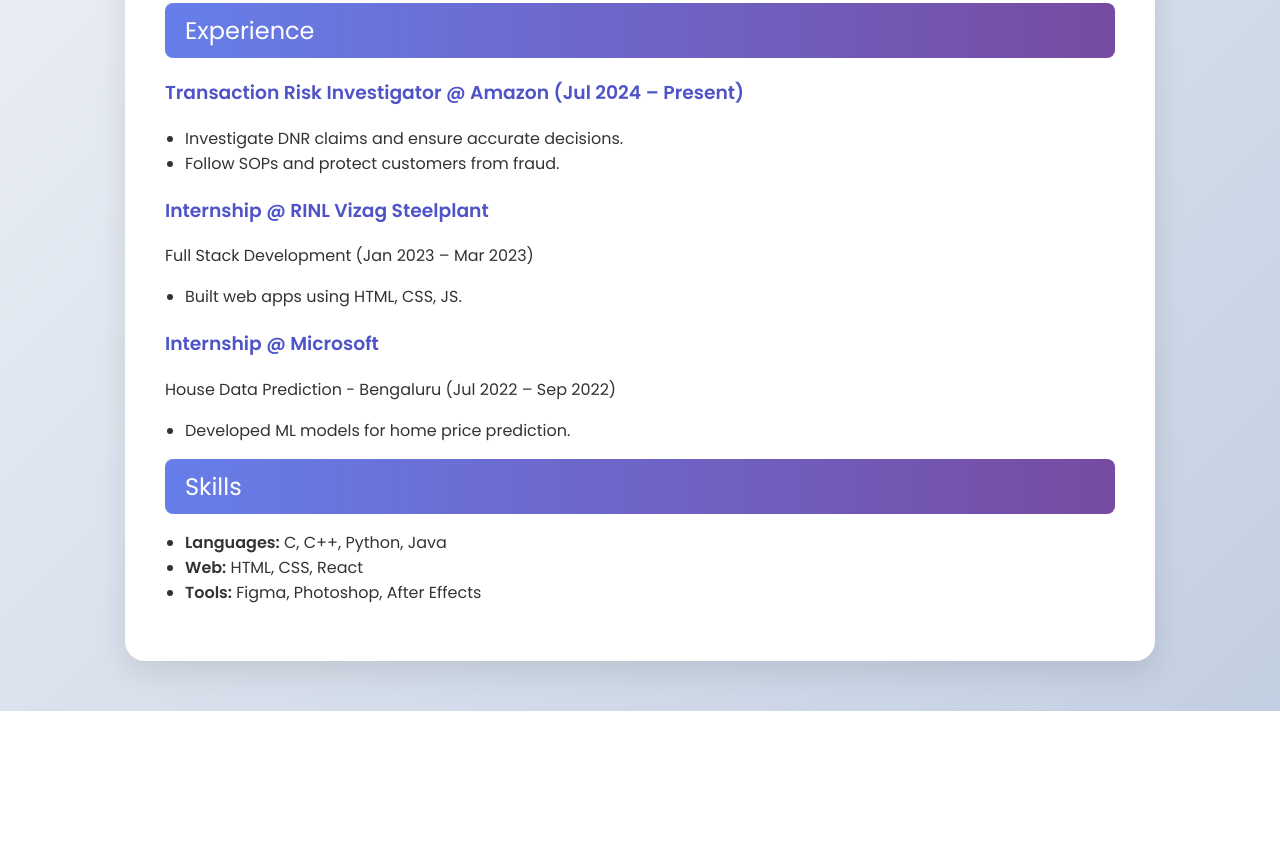
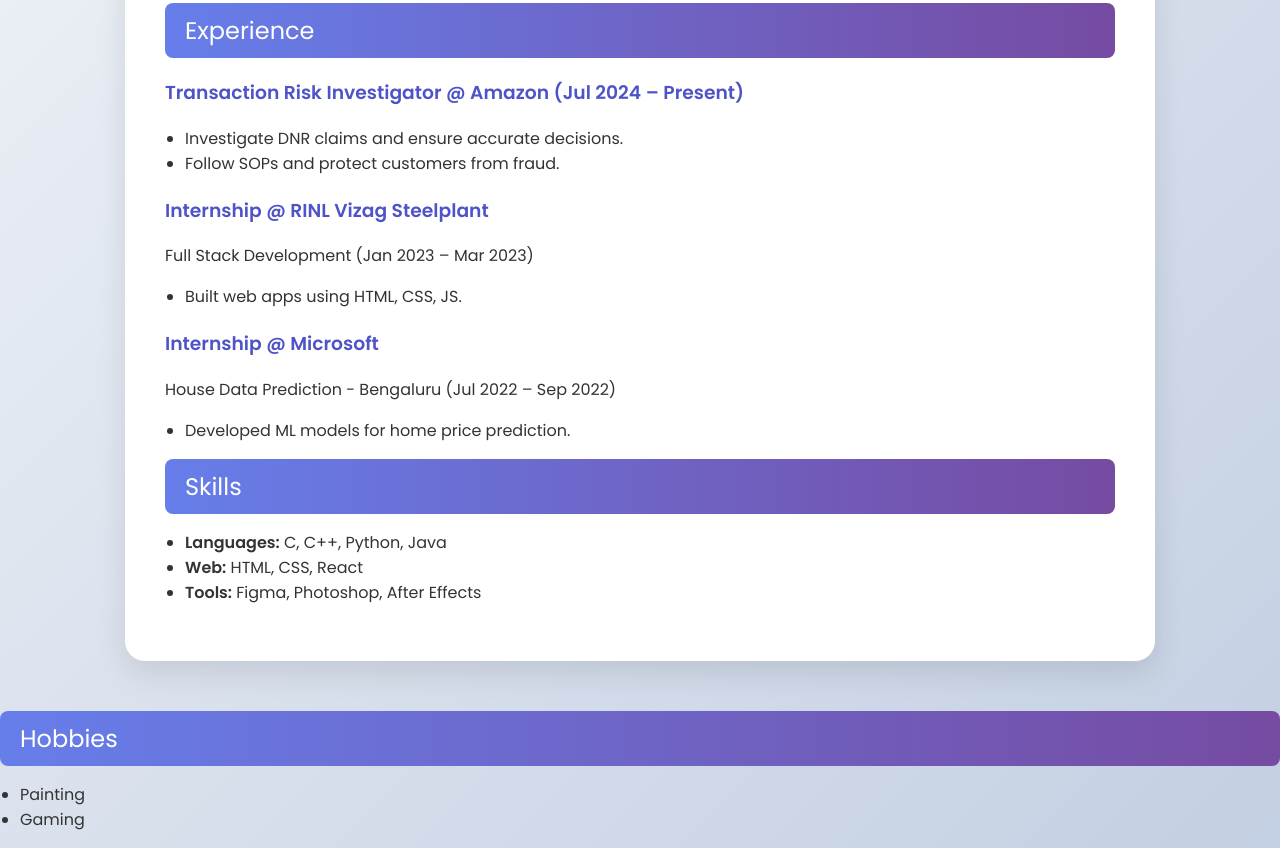
Before and after one commit to Kjaswanthaditya/jaswanthresume, a plain HTML site: page index.html in a window 1280 px wide. Shown: the part 624-1472 px from the top of the page. Before the commit the page ends 1335 px from the top, so only its background shows below. Drawn offline with Linux system fonts and the light colour scheme.

Commit message:
index.html

```diff
--- a/index.html
+++ b/index.html
@@ -100,5 +100,14 @@
       </ul>
     </div>
   </div>
+
+      <div class="section">
+      <div class="section-title">Hobbies</div>
+      <ul>
+        <li> Painting</li>
+        <li> Gaming</li>
+      </ul>
+    </div>
+  </div>
 </body>
 </html>
```
